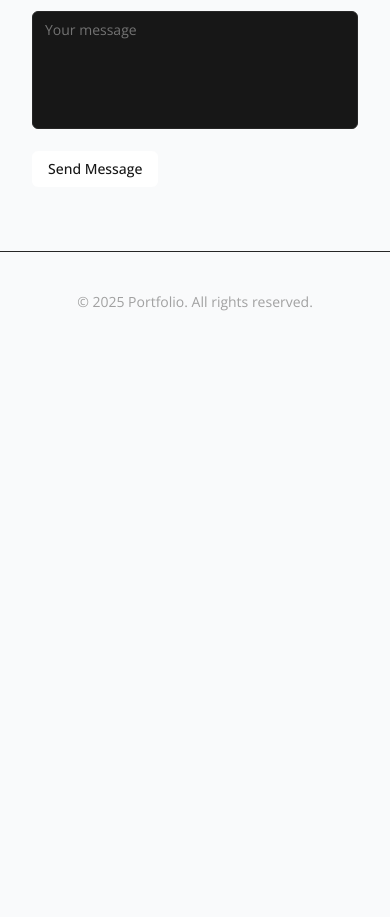
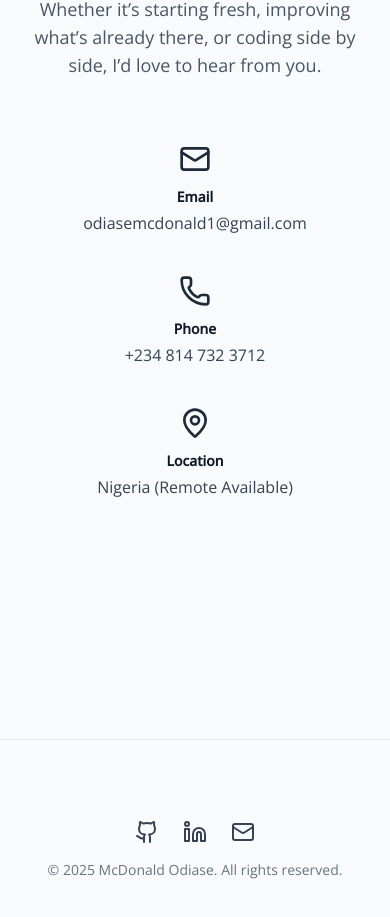
Before and after one commit to McDonald-ops/Portfolio, a React (Vite) app in the folder my-portfolio/: page / in a window 390 px wide. Shown: the part 8168-9085 px from the top of the page. Before the commit the page ends 8520 px from the top, so only its background shows below. Built offline with nearby package versions, Linux system fonts and the light colour scheme.

Commit message:
Feat(contact/footer): Add responsive Contact Info section and site Footer

```diff
--- a/my-portfolio/package.json
+++ b/my-portfolio/package.json
@@ -1,4 +1,5 @@
 {
+  "$schema": "https://json.schemastore.org/package.json",
   "name": "my-portfolio",
   "private": true,
   "version": "0.0.0",
--- a/my-portfolio/src/components/Footer.jsx
+++ b/my-portfolio/src/components/Footer.jsx
@@ -1,10 +1,42 @@
+import { Github, Linkedin, Mail } from 'lucide-react'
+
+const socialLinks = [
+  { icon: Github, url: 'https://github.com/mcdonald-ops', label: 'GitHub' },
+  { icon: Linkedin, url: 'https://www.linkedin.com/in/mcdonald-odiase-68071535a', label: 'LinkedIn' },
+  { icon: Mail, url: 'mailto:odiasemcdonald1@gmail.com', label: 'Email' },
+]
+
 export default function Footer() {
-  const year = new Date().getFullYear()
   return (
-    <footer className="border-t border-neutral-800">
-      <div className="mx-auto max-w-7xl px-4 py-10 sm:px-6 lg:px-8">
-        <p className="text-center text-sm text-neutral-400">© {year} Portfolio. All rights reserved.</p>
-      </div>
-    </footer>
+    <>
+      {/* Full-width divider before the footer */}
+      <hr className="my-20 border-gray-200" />
+
+      <footer>
+        <div className="mx-auto max-w-4xl pb-12 text-center">
+          {/* Social icons row */}
+          <div className="flex items-center justify-center space-x-6 mb-4">
+            {socialLinks.map((s) => {
+              const Icon = s.icon
+              const isExternal = s.url.startsWith('http')
+              return (
+                <a
+                  key={s.label}
+                  href={s.url}
+                  aria-label={s.label}
+                  target={isExternal ? '_blank' : undefined}
+                  rel={isExternal ? 'noopener noreferrer' : undefined}
+                  className="text-gray-700 hover:text-gray-900 transition-colors"
+                >
+                  <Icon className="h-6 w-6" />
+                </a>
+              )
+            })}
+          </div>
+          {/* Copyright */}
+          <p className="text-sm text-gray-500">© 2025 McDonald Odiase. All rights reserved.</p>
+        </div>
+      </footer>
+    </>
   )
 }
--- a/my-portfolio/src/sections/Contact.jsx
+++ b/my-portfolio/src/sections/Contact.jsx
@@ -1,21 +1,55 @@
 import { motion } from 'framer-motion'
+import { Mail, Phone, MapPin } from 'lucide-react'
+
+const contactInfo = [
+  { icon: Mail, label: 'Email', value: 'odiasemcdonald1@gmail.com', link: 'mailto:odiasemcdonald1@gmail.com' },
+  { icon: Phone, label: 'Phone', value: '+234 814 732 3712', link: 'tel:+2348147323712' },
+  { icon: MapPin, label: 'Location', value: 'Nigeria (Remote Available)' },
+]
 
 export default function Contact() {
   return (
-    <motion.div
+    <motion.section
       initial={{ opacity: 0, y: 24 }}
       whileInView={{ opacity: 1, y: 0 }}
       viewport={{ once: true, amount: 0.3 }}
       transition={{ duration: 0.6, ease: 'easeOut' }}
-      className="max-w-xl"
+      className="mx-auto max-w-4xl py-24 md:py-32"
     >
-      <h2 className="text-2xl font-semibold tracking-tight sm:text-3xl">Contact</h2>
-      <form className="mt-6 space-y-4">
-        <input className="w-full rounded-md border border-neutral-800 bg-neutral-900 px-3 py-2 text-sm text-white placeholder-neutral-500 focus:border-neutral-600 focus:outline-none" placeholder="Your name" />
-        <input type="email" className="w-full rounded-md border border-neutral-800 bg-neutral-900 px-3 py-2 text-sm text-white placeholder-neutral-500 focus:border-neutral-600 focus:outline-none" placeholder="Your email" />
-        <textarea rows="5" className="w-full resize-none rounded-md border border-neutral-800 bg-neutral-900 px-3 py-2 text-sm text-white placeholder-neutral-500 focus:border-neutral-600 focus:outline-none" placeholder="Your message"></textarea>
-        <button type="submit" className="rounded-md bg-white px-4 py-2 text-sm font-medium text-neutral-900 hover:bg-neutral-200">Send Message</button>
-      </form>
-    </motion.div>
+      {/* Title */}
+      <h2 className="text-3xl md:text-4xl font-bold text-center mb-4">Get in Touch</h2>
+      {/* Subtitle */}
+      <p className="text-lg text-gray-600 text-center mb-16 md:mb-20">
+        Whether it’s starting fresh, improving what’s already there, or coding side by side, I’d love to hear from you.
+      </p>
+
+      {/* Grid */}
+      <div className="grid grid-cols-1 md:grid-cols-3 gap-x-8 gap-y-10 justify-items-center">
+        {contactInfo.map((item) => {
+          const Icon = item.icon
+          const isLink = Boolean(item.link)
+          return (
+            <div key={item.label} className="text-center">
+              <Icon className="mx-auto h-8 w-8 text-gray-800" aria-hidden="true" />
+              <div className="mt-3 text-sm font-semibold text-gray-900">{item.label}</div>
+              <div className="mt-1">
+                {isLink ? (
+                  <a
+                    href={item.link}
+                    className="text-gray-700 hover:text-gray-900 transition-colors"
+                    target={item.link?.startsWith('http') ? '_blank' : undefined}
+                    rel={item.link?.startsWith('http') ? 'noopener noreferrer' : undefined}
+                  >
+                    {item.value}
+                  </a>
+                ) : (
+                  <span className="text-gray-700">{item.value}</span>
+                )}
+              </div>
+            </div>
+          )
+        })}
+      </div>
+    </motion.section>
   )
 }
```
